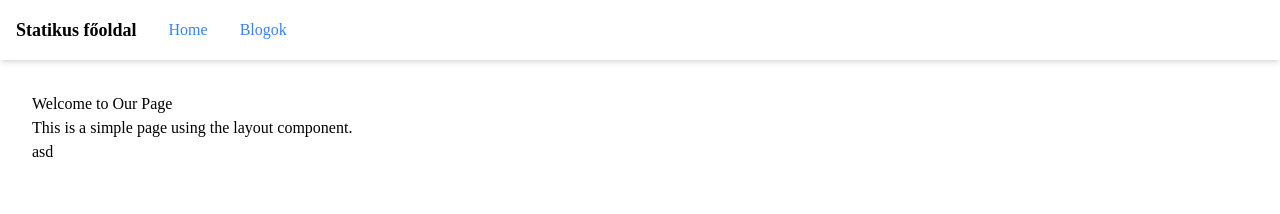
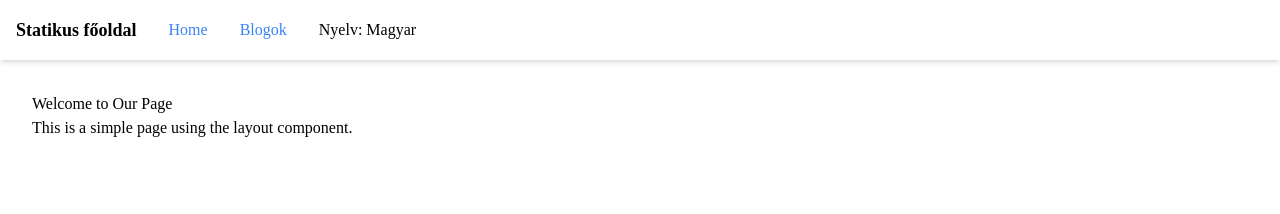
Before and after one commit to Szabolcs11/allatos, a Next.js app: page / in a window 1280 px wide. Shown: the top 214 px of the page. Built offline with nearby package versions, Linux system fonts and the light colour scheme.

Commit message:
nyelv mukodik

```diff
--- a/app/(home)/layout.tsx
+++ b/app/(home)/layout.tsx
@@ -1,13 +1,31 @@
-// layout.tsx
+"use client";
 import Link from "next/link";
-import React, { ReactNode } from "react";
+import React, { ReactNode, useState, useEffect } from "react";
 import "../globals.css";
+import Cookies from "js-cookie";
 
 type LayoutProps = {
   children: ReactNode;
 };
 
 const Layout = ({ children }: LayoutProps) => {
+  const [locale, setLocale] = useState("hu");
+
+  useEffect(() => {
+    const storedLocale = Cookies.get("NEXT_LOCALE");
+    if (storedLocale) {
+      setLocale(storedLocale);
+    }
+  }, []);
+
+  const handleLanguageChange = () => {
+    const newLocale = locale === "hu" ? "en" : "hu";
+    setLocale(newLocale);
+    Cookies.set("NEXT_LOCALE", newLocale);
+
+    console.log("Language changed to", Cookies.get("NEXT_LOCALE"));
+  };
+
   return (
     <html>
       <body>
@@ -24,6 +42,9 @@ const Layout = ({ children }: LayoutProps) => {
                 Blogok
               </p>
             </Link>
+            <button onClick={handleLanguageChange}>
+              Nyelv: {locale === "hu" ? "Magyar" : "English"}
+            </button>
           </div>
         </nav>
         <div>{children}</div>
--- a/app/(home)/page.tsx
+++ b/app/(home)/page.tsx
@@ -1,17 +1,8 @@
-"use client";
-
 const Page = () => {
   return (
     <div className="p-8">
       <h1>Welcome to Our Page</h1>
       <p>This is a simple page using the layout component.</p>
-      <button
-        onClick={() => {
-          console.log("asd");
-        }}
-      >
-        asd
-      </button>
     </div>
   );
 };
--- a/app/blog/(posts)/[slug]/page.tsx
+++ b/app/blog/(posts)/[slug]/page.tsx
@@ -19,7 +19,7 @@ import {
 } from "@/sanity/lib/queries";
 import { resolveOpenGraphImage } from "@/sanity/lib/utils";
 import * as demo from "@/sanity/lib/demo";
-// import { cookies } from "next/headers";
+import { cookies } from "next/headers";
 
 type Props = {
   params: { slug: string };
@@ -37,9 +37,8 @@ export async function generateMetadata(
   { params }: Props,
   parent: ResolvingMetadata,
 ): Promise<Metadata> {
-    // const cookieStore = cookies();
-    // const currentLang = cookieStore.get("NEXT_LOCALE")?.value || "hu"
-    const currentLang = "hu"
+    const cookieStore = cookies();
+    const currentLang = cookieStore.get("NEXT_LOCALE")?.value || "hu"
   const post = await sanityFetch<PostQueryResponse>({
     query: postQuery,
     params,
@@ -73,9 +72,10 @@ export default async function PostPage({ params }: Props) {
   if (!post?._id) {
     return notFound();
   }
-  // const cookieStore = cookies();
-  // const currentLang = cookieStore.get("NEXT_LOCALE")?.value || "hu"
-  const currentLang = "hu"
+  const cookieStore = cookies();
+  const currentLang = cookieStore.get("NEXT_LOCALE")?.value || "hu"
+
+  console.log(cookieStore.get("NEXT_LOCALE")?.value);
 
   const title = currentLang == "hu" ? post.titleHU : post.titleRS;
   const content = currentLang == "hu" ? post.contentHU : post.contentRS;
--- a/app/blog/page.tsx
+++ b/app/blog/page.tsx
@@ -6,10 +6,10 @@ import CoverImage from "./cover-image";
 import DateComponent from "./date";
 import MoreStories from "./more-stories";
 import Onboarding from "./onboarding";
-import PortableText from "./portable-text";
-
 import * as demo from "@/sanity/lib/demo";
 import { sanityFetch } from "@/sanity/lib/fetch";
+
+import { cookies } from "next/headers";
 import {
   HeroQueryResponse,
   Post,
@@ -17,7 +17,6 @@ import {
   heroQuery,
   settingsQuery,
 } from "@/sanity/lib/queries";
-// import { cookies } from "next/headers";
 
 function Intro(props: { title: string | null | undefined; description: any }) {
   const title = props.title || demo.title;
@@ -40,8 +39,6 @@ function Intro(props: { title: string | null | undefined; description: any }) {
     </section>
   );
 }
-
-
 
 function HeroPost({
   title,
@@ -84,16 +81,14 @@ function HeroPost({
 }
 
 export default async function Page() {
-  // const cookieStore = cookies();
-  // const currentLang = cookieStore.get("NEXT_LOCALE")?.value || "hu"
-  const currentLang = "hu"
+  const cookieStore = cookies();
+  const currentLang = cookieStore.get("NEXT_LOCALE")?.value || "hu"
   const [settings, heroPost] = await Promise.all([
     sanityFetch<SettingsQueryResponse>({
       query: settingsQuery,
     }),
     sanityFetch<HeroQueryResponse>({ query: heroQuery }),
   ]);
-  // console.log(heroPost)
 
   return (
     <div className="container mx-auto px-5">
--- a/package.json
+++ b/package.json
@@ -22,6 +22,7 @@
     "@vercel/speed-insights": "^1.0.10",
     "autoprefixer": "^10.4.18",
     "date-fns": "^3.4.0",
+    "js-cookie": "^3.0.5",
     "next": "latest",
     "next-sanity": "^8.3.2",
     "postcss": "^8.4.35",
@@ -37,6 +38,7 @@
   },
   "devDependencies": {
     "@next/env": "latest",
+    "@types/js-cookie": "^3.0.6",
     "eslint": "^8.57.0",
     "eslint-config-next": "latest"
   }
```
Also changed, not shown: 1 other file (tests, documents, lock files or other folders).
